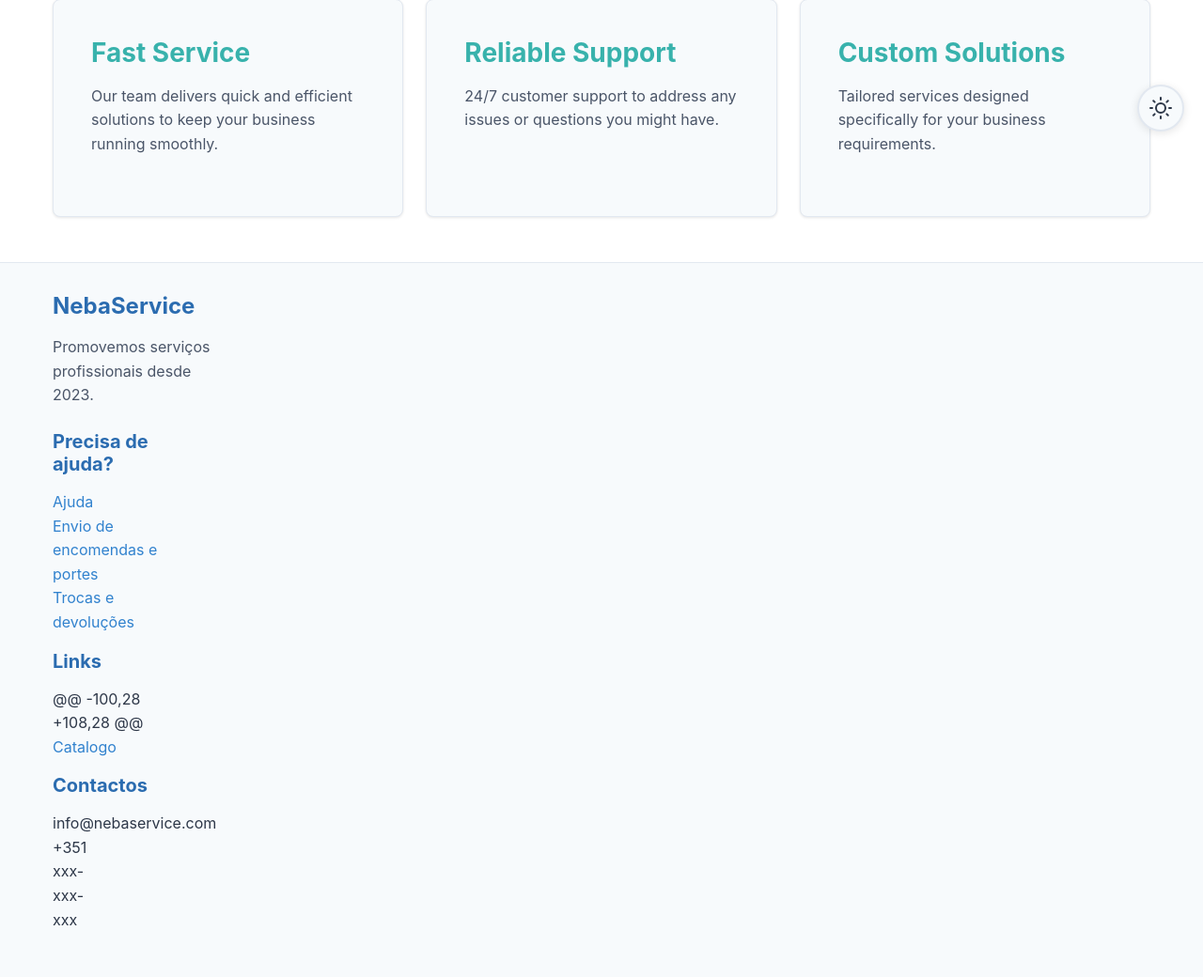
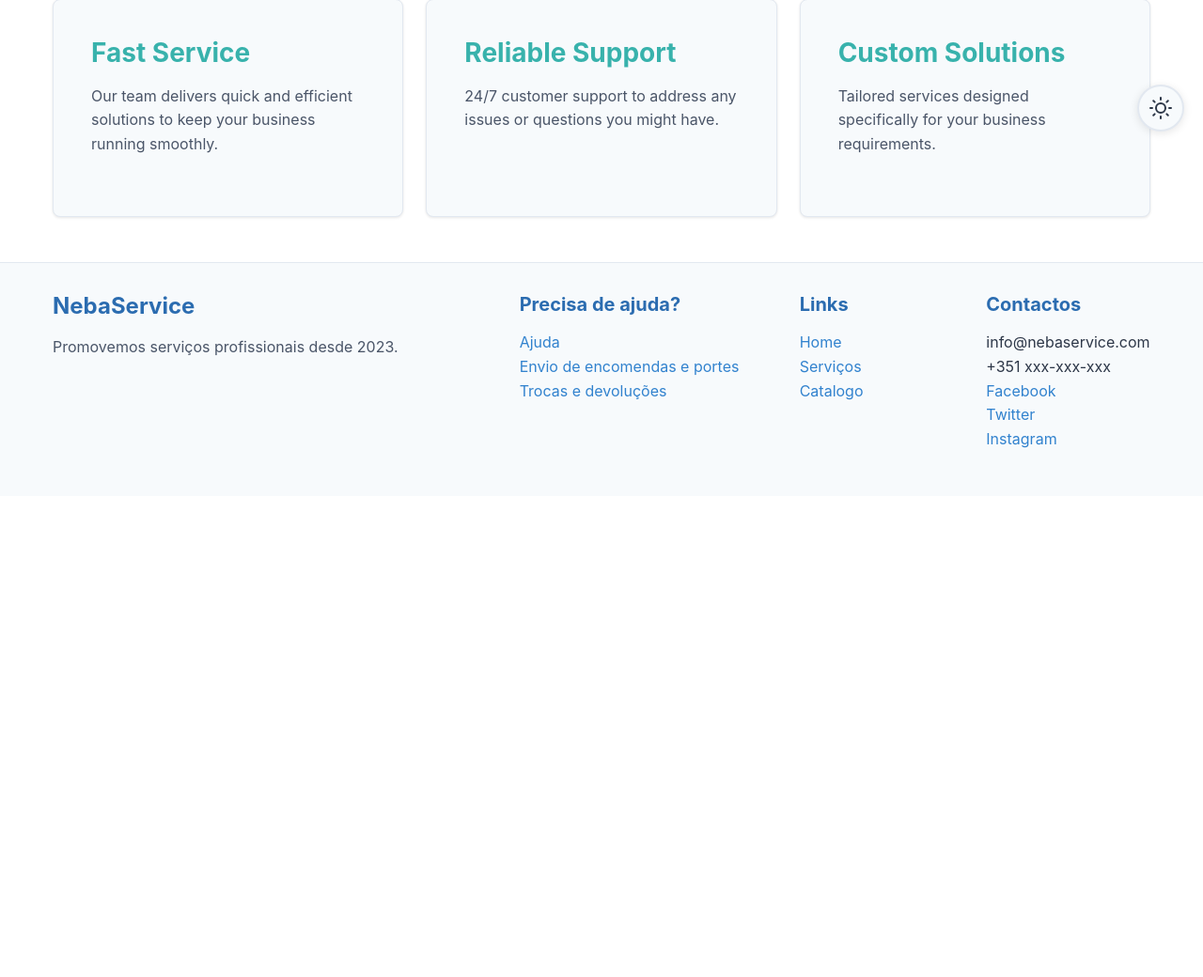
Before and after one commit to nyctopheliac/nebaservice, a PHP site: page / in a window 1280 px wide. Shown: the part 640-1680 px from the top of the page at 94% size. After the commit the page ends 1117 px from the top, so only its background shows below. Run offline with PHP 8.4, Linux system fonts and the light colour scheme.

Commit message:
Update index.php

```diff
--- a/index.php
+++ b/index.php
@@ -90,8 +90,7 @@
   <footer class="footer">
     <div class="container">
       <div class="row">
-        <div class="col-md-6">
-        <div class="col-md-4">
+        <div class="col-md-5">
           <h4>NebaService</h4>
           <p>Promovemos serviços profissionais desde 2023.</p>
         </div>
@@ -103,19 +102,22 @@
             <li><a href="#">Trocas e devoluções</a></li>
           </ul>
         </div>
-        <div class="col-md-3">
+        <div class="col-md-2">
           <h5>Links</h5>
           <ul class="list-unstyled">
-@@ -100,28 +108,28 @@
+            <li><a href="index.php">Home</a></li>
+            <li><a href="servicos.php">Serviços</a></li>
             <li><a href="catalogo.php">Catalogo</a></li>
           </ul>
         </div>
-        <div class="col-md-3">
         <div class="col-md-2">
           <h5>Contactos</h5>
           <ul class="list-unstyled">
             <li>info@nebaservice.com</li>
             <li>+351 xxx-xxx-xxx</li>
+            <li><a href="#">Facebook</a></li>
+            <li><a href="#">Twitter</a></li>
+            <li><a href="#">Instagram</a></li>
           </ul>
         </div>
       </div>
```
